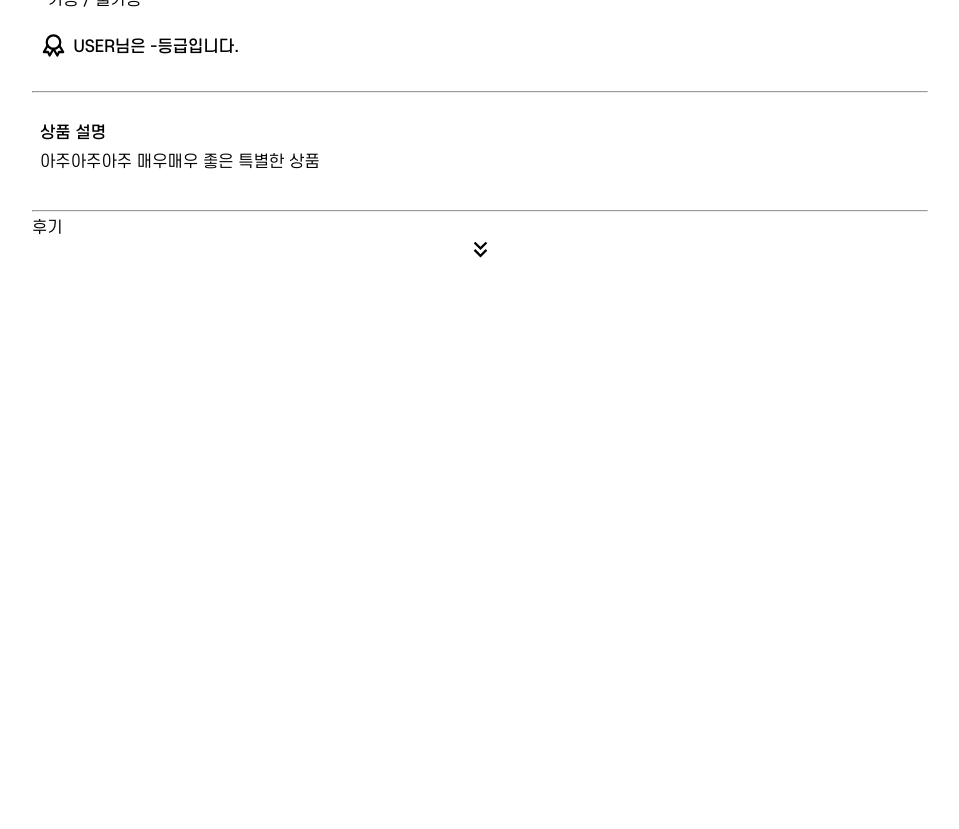
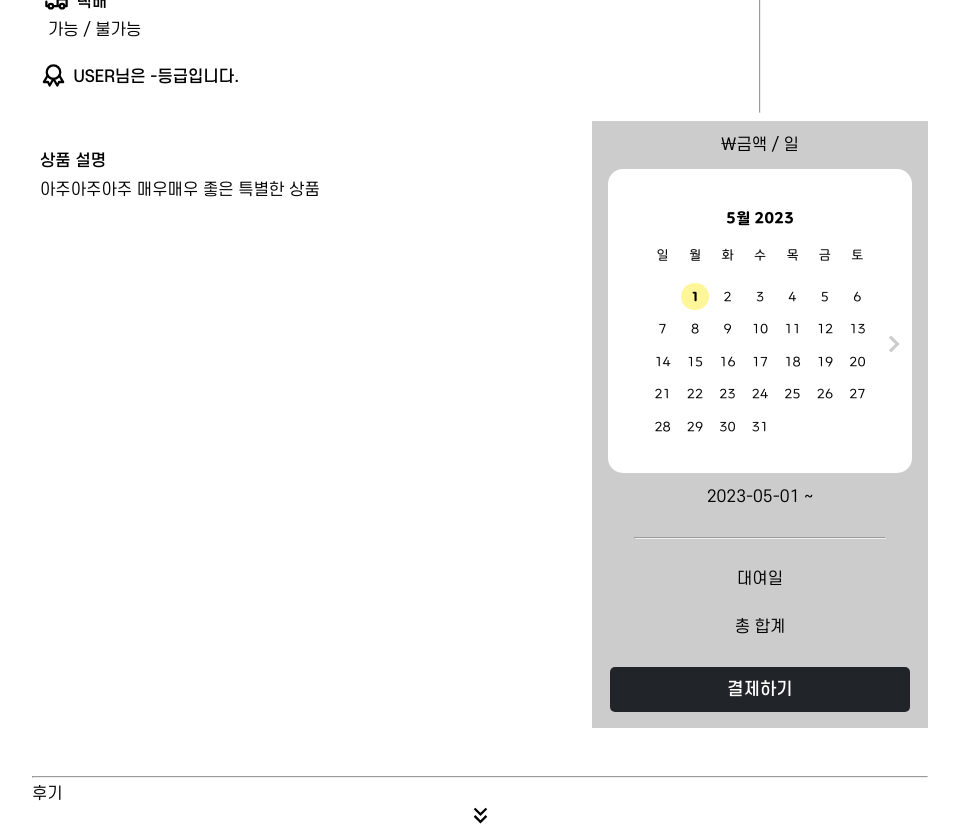
Before and after one commit to jh0neee/Billim-front, a React (Create React App) app: page /detail in a window 1280 px wide. Shown: the part 820-1649 px from the top of the page, without its empty margins (160-1119 px from the left). Before the commit the page ends 1083 px from the top, so only its background shows below. Built offline with nearby package versions, Linux system fonts and the light colour scheme.

Commit message:
feat: Add pre-payment confirmation section to ProductDetail page

```diff
--- a/package.json
+++ b/package.json
@@ -7,7 +7,9 @@
     "@testing-library/jest-dom": "^5.14.1",
     "@testing-library/react": "^13.0.0",
     "@testing-library/user-event": "^13.2.1",
+    "date-fns": "^2.30.0",
     "react": "^18.2.0",
+    "react-datepicker": "^4.11.0",
     "react-dom": "^18.2.0",
     "react-icons": "^4.8.0",
     "react-redux": "^8.0.5",
--- /dev/null
+++ b/src/components/Product/DetailComfirm.jsx
@@ -0,0 +1,69 @@
+import React, { useState } from "react";
+import styled from "styled-components";
+
+import DetePicker from "react-datepicker";
+import { ko } from "date-fns/locale";
+import "react-datepicker/dist/react-datepicker.css";
+import "../../styles/calendar.css";
+
+import Button from "../../components/UI/Button";
+
+const ConfirmBox = styled.div`
+  display: flex;
+  flex-direction: column;
+  align-items: center;
+  background: #ccc;
+
+  > * {
+    margin: 1rem 0;
+  }
+`;
+
+const DetailComfirm = () => {
+  const [startDate, setStartDate] = useState(new Date());
+  const [endDate, setEndDate] = useState(null);
+
+  const onChangeCalendar = (dates) => {
+    const [start, end] = dates;
+    setStartDate(start);
+    setEndDate(end);
+  };
+
+  const dateToString = (date) => {
+    if (date === null) return;
+
+    return (
+      date.getFullYear() +
+      "-" +
+      (date.getMonth() + 1).toString().padStart(2, "0") +
+      "-" +
+      date.getDate().toString().padStart(2, "0")
+    );
+  };
+  return (
+    <ConfirmBox>
+      <p>\금액 / 일</p>
+      <DetePicker
+        showIcon
+        selected={startDate}
+        onChange={onChangeCalendar}
+        startDate={startDate}
+        endDate={endDate}
+        selectsRange
+        minDate={new Date()}
+        locale={ko}
+        isClearable={true}
+        inline
+      />
+      <p>
+        {dateToString(startDate)} ~ {dateToString(endDate)}
+      </p>
+      <hr width='75%' />
+      <p>대여일</p>
+      <p>총 합계</p>
+      <Button>결제하기</Button>
+    </ConfirmBox>
+  );
+};
+
+export default DetailComfirm;
--- a/src/components/Product/DetailContent.jsx
+++ b/src/components/Product/DetailContent.jsx
@@ -8,13 +8,9 @@ import {
   TbUserCircle,
 } from "react-icons/tb";
 
-const ContentBox = styled.div`
-  margin: 2.5rem 0;
-`;
-
 const ContentTitle = styled.div`
   display: flex;
-  /* justify-content: space-between; */
+  justify-content: space-between;
   align-items: center;
   font-weight: 600;
   font-size: 1.2rem;
@@ -67,7 +63,7 @@ const ContentDescription = styled.div`
 
 const DetailContent = () => {
   return (
-    <ContentBox>
+    <>
       <ContentTitle>
         <p>UESR님이 대여하는 상품</p>
         <TbUserCircle size='45px' />
@@ -100,7 +96,7 @@ const DetailContent = () => {
         <p>상품 설명</p>
         <p>아주아주아주 매우매우 좋은 특별한 상품</p>
       </ContentDescription>
-    </ContentBox>
+    </>
   );
 };
 
--- a/src/pages/Product/ProductDetail.jsx
+++ b/src/pages/Product/ProductDetail.jsx
@@ -2,6 +2,7 @@ import React from "react";
 import styled from "styled-components";
 
 import DetailContent from "../../components/Product/DetailContent";
+import DetailComfirm from "../../components/Product/DetailComfirm";
 import { RiStarSFill } from "react-icons/ri";
 import { MdKeyboardDoubleArrowDown } from "react-icons/md";
 
@@ -65,7 +66,12 @@ const DetailImageBox = styled.div`
   }
 `;
 
-const DetailBox = styled.div``;
+const DetailBox = styled.div`
+  display: grid;
+  grid-template-columns: 2fr 1fr;
+  column-gap: 1.5rem;
+  padding: 2.5rem 0px;
+`;
 
 const DetailReview = styled.div`
   display: flex;
@@ -107,6 +113,7 @@ const ProductDetail = () => {
       </DetailImage>
       <DetailBox>
         <DetailContent />
+        <DetailComfirm />
       </DetailBox>
       <hr />
       <DetailReview>
--- /dev/null
+++ b/src/styles/calendar.css
@@ -0,0 +1,155 @@
+.react-datepicker {
+  font-family: 'TRoundWind';
+  margin: 0 1rem;
+  display: flex;
+  width: 19rem;
+  height: 19rem;
+  border: transparent;
+  border-radius: 15px;
+  align-items: center;
+  justify-content: center;
+}
+
+.react-datepicker__month-container {
+  float: none;
+  margin-bottom: 0.5rem;
+}
+
+.react-datepicker__navigation {
+  align-items: center;
+  background: none;
+  display: flex;
+  justify-content: center;
+  text-align: center;
+  cursor: pointer;
+  position: absolute;
+  padding: 0;
+  border: none;
+  z-index: 1;
+  height: 32px;
+  width: 32px;
+  text-indent: -999em;
+  overflow: hidden;
+}
+
+.react-datepicker__input-container>input {
+  position: absolute;
+  text-align: center;
+  color: transparent;
+  font-size: 13px;
+  left: 50%;
+  top: 70px;
+  transform: translateX(-50%);
+  width: 200px;
+  height: 57px;
+  border: transparent;
+  border-radius: 35px;
+  background-color: transparent;
+}
+
+.react-datepicker__input-container>input:focus {
+  outline: white;
+}
+
+.react-datepicker__day--selected,
+.react-datepicker__day--in-selecting-range,
+.react-datepicker__day--in-range,
+.react-datepicker__month-text--selected,
+.react-datepicker__month-text--in-selecting-range,
+.react-datepicker__month-text--in-range,
+.react-datepicker__quarter-text--selected,
+.react-datepicker__quarter-text--in-selecting-range,
+.react-datepicker__quarter-text--in-range,
+.react-datepicker__year-text--selected,
+.react-datepicker__year-text--in-selecting-range,
+.react-datepicker__year-text--in-range {
+  border-radius: 1rem;
+  background-color: #ffee34;
+  color: #000;
+  font-weight: 700;
+}
+
+.react-datepicker__day--selected:hover,
+.react-datepicker__day--in-selecting-range:hover,
+.react-datepicker__day--in-range:hover,
+.react-datepicker__month-text--selected:hover,
+.react-datepicker__month-text--in-selecting-range:hover,
+.react-datepicker__month-text--in-range:hover,
+.react-datepicker__quarter-text--selected:hover,
+.react-datepicker__quarter-text--in-selecting-range:hover,
+.react-datepicker__quarter-text--in-range:hover,
+.react-datepicker__year-text--selected:hover,
+.react-datepicker__year-text--in-selecting-range:hover,
+.react-datepicker__year-text--in-range:hover {
+  border-radius: 1rem;
+  background-color: yellow;
+  color: #000;
+}
+
+.react-datepicker__day--keyboard-selected,
+.react-datepicker__month-text--keyboard-selected,
+.react-datepicker__quarter-text--keyboard-selected,
+.react-datepicker__year-text--keyboard-selected {
+  border-radius: 1rem;
+  background-color: #ffee34;
+  color: #000;
+}
+
+.react-datepicker__day--keyboard-selected:hover,
+.react-datepicker__month-text--keyboard-selected:hover,
+.react-datepicker__quarter-text--keyboard-selected:hover,
+.react-datepicker__year-text--keyboard-selected:hover {
+  border-radius: 1rem;
+  background-color: #fff8aa;
+}
+
+.react-datepicker__day--in-selecting-range:not(.react-datepicker__day--in-range, .react-datepicker__month-text--in-range, .react-datepicker__quarter-text--in-range, .react-datepicker__year-text--in-range),
+.react-datepicker__month-text--in-selecting-range:not(.react-datepicker__day--in-range, .react-datepicker__month-text--in-range, .react-datepicker__quarter-text--in-range, .react-datepicker__year-text--in-range),
+.react-datepicker__quarter-text--in-selecting-range:not(.react-datepicker__day--in-range, .react-datepicker__month-text--in-range, .react-datepicker__quarter-text--in-range, .react-datepicker__year-text--in-range),
+.react-datepicker__year-text--in-selecting-range:not(.react-datepicker__day--in-range, .react-datepicker__month-text--in-range, .react-datepicker__quarter-text--in-range, .react-datepicker__year-text--in-range) {
+  border-radius: 1rem;
+  background-color: rgba(255, 238, 52, 0.5);
+  color: #000;
+}
+
+.react-datepicker__day:hover,
+.react-datepicker__month-text:hover,
+.react-datepicker__quarter-text:hover,
+.react-datepicker__year-text:hover {
+  border-radius: 1rem;
+  background-color: #fff8aa;
+}
+
+.react-datepicker__header {
+  margin-top: 20px;
+  background-color: transparent;
+  border: transparent;
+}
+
+.react-datepicker__close-icon::after {
+  position: fixed;
+  right: 870px;
+  top: 110px;
+  width: 10px;
+  height: 10px;
+  font-size: 10px;
+  background-color: #a3a2a2;
+}
+
+.react-datepicker__navigation--next {
+  top: 10rem;
+  right: 2px;
+}
+
+.react-datepicker__navigation--previous {
+  top: 10rem;
+  left: 2px
+}
+
+.react-datepicker__current-month {
+  margin-bottom: 1rem;
+}
+
+.react-datepicker__day--outside-month {
+  color: #fff;
+}
```
Also changed, not shown: 1 other file (tests, documents, lock files or other folders).
